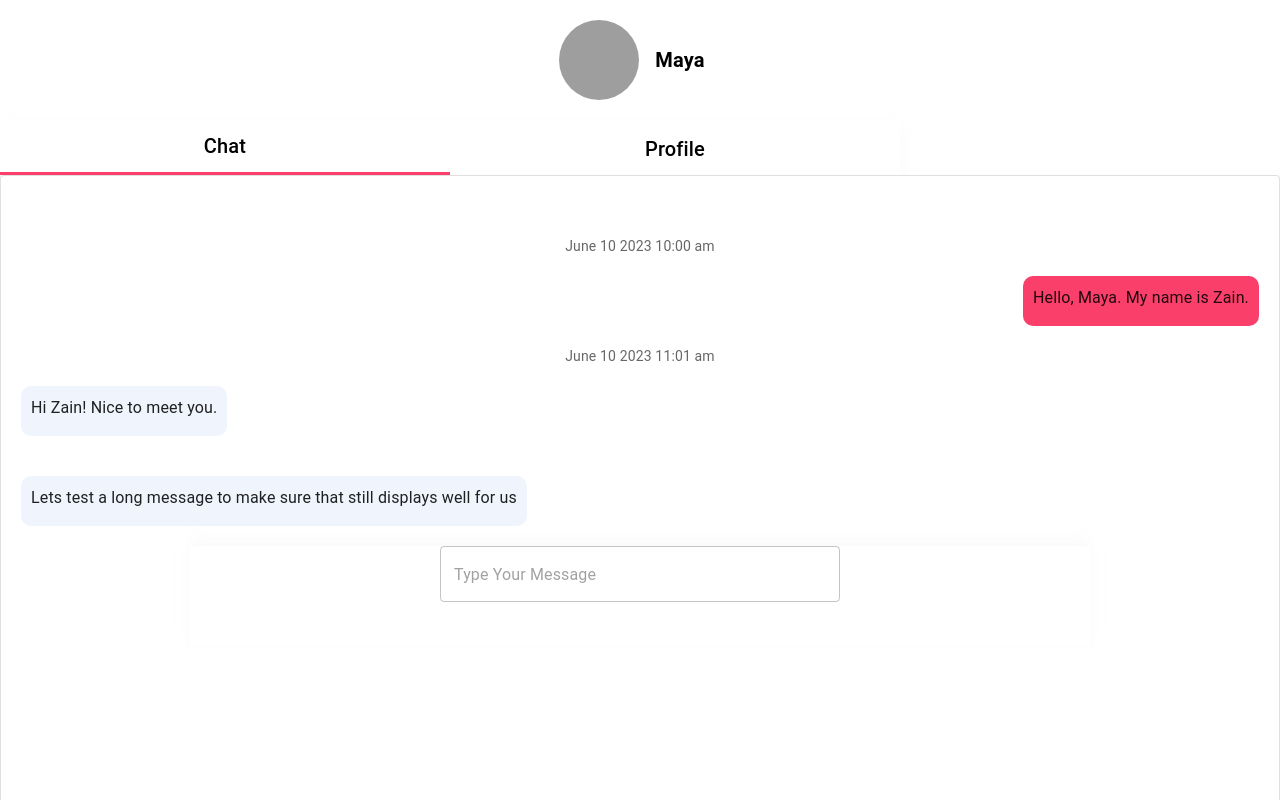
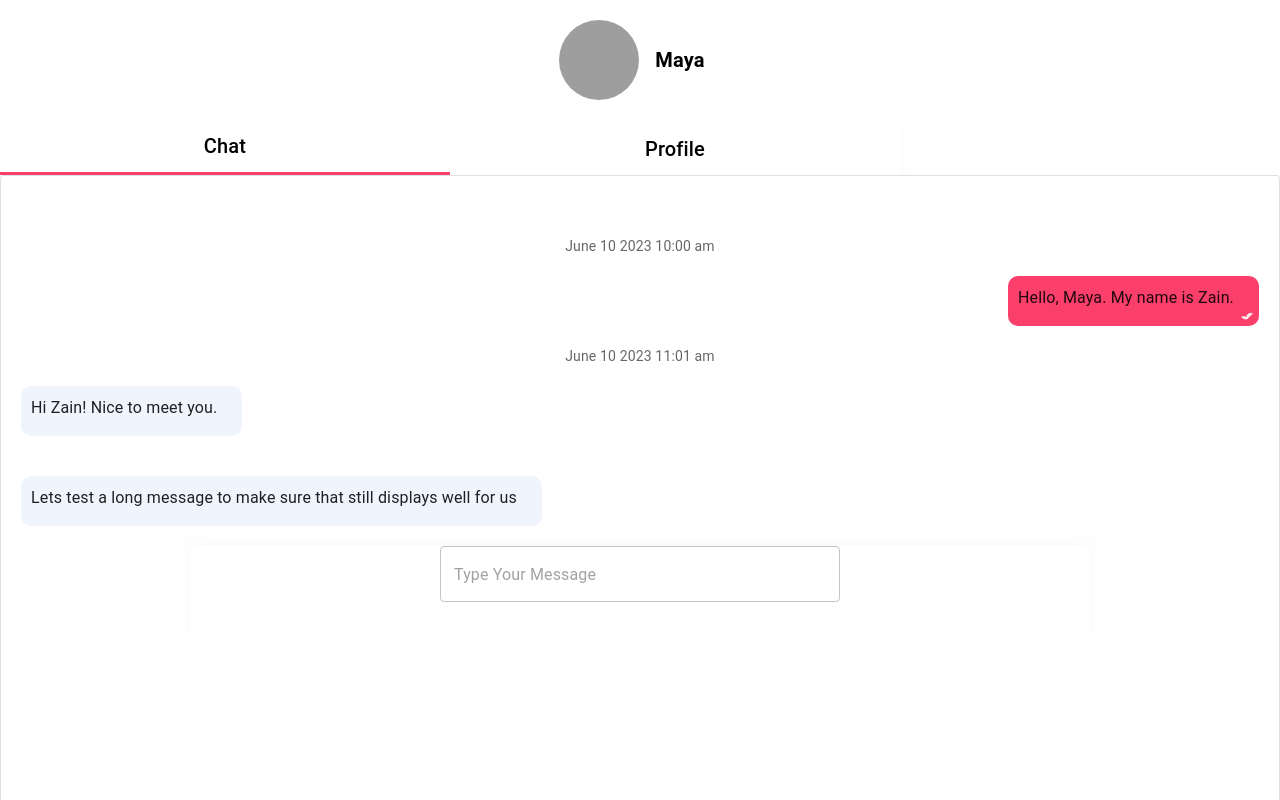
Before and after one commit to jxc136/Muzz-Chat, a React (Create React App) app: page / in a window 1280 px wide. Shown: the top 800 px of the page. Built offline with nearby package versions, Linux system fonts and the light colour scheme; grey boxes are pictures that could not be loaded.

Commit message:
add logic to display one or two ticks according to if a message is read or not

```diff
--- a/package.json
+++ b/package.json
@@ -5,6 +5,7 @@
   "dependencies": {
     "@emotion/react": "^11.11.1",
     "@emotion/styled": "^11.11.0",
+    "@mui/icons-material": "^5.11.16",
     "@mui/material": "^5.13.4",
     "@testing-library/jest-dom": "^5.16.5",
     "@testing-library/react": "^13.4.0",
--- a/src/components/Chatwindow.tsx
+++ b/src/components/Chatwindow.tsx
@@ -55,8 +55,8 @@ const ChatWindow = () =>  {
          const showTimeStamp: boolean = !previousPost || (timeDifference !== null && timeDifference > 3600000);
 
          const sameAuthor = previousPost ? post.author === previousPost.author : false;
-         const margin = (sameAuthor && timeDifference !== null && timeDifference < 20000) ? '5px' : '20px';
-        return post.author === activeUserName ? <UserChatBubble message={post.message} key={post.message} margin={margin} showTimeStamp={showTimeStamp} timestamp={formatTimestamp(post.timestamp)} /> : <OtherUserChatBubble message={post.message} key={post.message} showTimeStamp={showTimeStamp} margin={margin} timestamp={formatTimestamp(post.timestamp)}/>
+         const margin = (sameAuthor && timeDifference !== null && timeDifference < 20000) ? '0' : '20px';
+        return post.author === activeUserName ? <UserChatBubble message={post.message} key={post.message} margin={margin} showTimeStamp={showTimeStamp} read={post.read} timestamp={formatTimestamp(post.timestamp)} /> : <OtherUserChatBubble message={post.message} key={post.message} showTimeStamp={showTimeStamp} margin={margin} timestamp={formatTimestamp(post.timestamp)}/>
       })}
      <MessageInput />
     </Paper></>
--- a/src/components/Otheruserchatbubble.tsx
+++ b/src/components/Otheruserchatbubble.tsx
@@ -22,12 +22,7 @@ export const OtherUserChatBubble = ({message, timestamp, showTimeStamp, margin}:
       marginLeft: "20px",
       borderRadius: '10px'
     }}>
-      <Typography sx={{
-        padding: '10px'
-      }}>
-
-        {message}
-      </Typography>
+      <Typography sx={{ padding: '10px 25px 10px 10px' }}>{message}</Typography>
     </Box></>
   )
 }
--- a/src/components/Userchatbubble.tsx
+++ b/src/components/Userchatbubble.tsx
@@ -1,36 +1,79 @@
-import { Box, Typography} from '@mui/material/';
-
-
+import { Box, Typography } from '@mui/material/';
+import DoneIcon from '@mui/icons-material/Done';
+import DoneAllIcon from '@mui/icons-material/DoneAll';
 
 export interface UserChatBubbleProps {
   message: string;
   timestamp: string;
-  showTimeStamp:Boolean;
-  margin: string
+  showTimeStamp: Boolean;
+  margin: string;
+  read: boolean
 }
-export const UserChatBubble = ({message, timestamp, showTimeStamp, margin}: UserChatBubbleProps) => {
 
+export const UserChatBubble = ({
+  message,
+  timestamp,
+  showTimeStamp,
+  margin,
+  read
+}: UserChatBubbleProps) => {
   return (
-  <>{showTimeStamp ? <Typography variant="body2" color="textSecondary" sx={{alignSelf: 'center'}}>{`${timestamp}`}</Typography> : null}
+    <>
+      {showTimeStamp ? (
+        <Typography
+          variant="body2"
+          color="textSecondary"
+          sx={{ alignSelf: 'center' }}
+        >
+          {`${timestamp}`}
+        </Typography>
+      ) : null}
 
-  <Box className="user-chat-bubble" sx={{
+      <Box
+        className="user-chat-bubble"
+        sx={{
           alignSelf: 'flex-end',
           backgroundColor: '#FB3F6B',
           minHeight: '50px',
           maxWidth: '600px',
           marginTop: margin,
-      marginBottom: "20px",
-      marginRight: "20px",
-      marginLeft: "20px",
-      borderRadius: '10px'
-    }}>
-      <Typography sx={{
-        padding: '10px'
-      }}>
-        {message}
-      </Typography>
-    </Box></>
-  )
-}
+          marginBottom: '20px',
+          marginRight: '20px',
+          marginLeft: '20px',
+          borderRadius: '10px',
+          position: 'relative',
+        }}
+      >
+        <Typography sx={{ padding: '10px 25px 10px 10px' }}>{message}</Typography>
+        {read ? <DoneAllIcon
+          sx={{
+            fontSize: '12px',
+            color: 'white',
+            position: 'absolute',
+            bottom: '4px',
+            right: '6px',
+          }}
+        />: <DoneIcon
+          sx={{
+            fontSize: '12px',
+            color: 'white',
+            position: 'absolute',
+            bottom: '4px',
+            right: '6px',
+          }}
+        />}
+        <DoneIcon
+          sx={{
+            fontSize: '12px',
+            color: 'white',
+            position: 'absolute',
+            bottom: '4px',
+            right: '6px',
+          }}
+        />
+      </Box>
+    </>
+  );
+};
 
 export default UserChatBubble;
--- a/src/store/chatstore.tsx
+++ b/src/store/chatstore.tsx
@@ -21,7 +21,7 @@ export interface Post {
 const initialPosts: Post[] = [
   {
     message: 'Hello, Maya. My name is Zain.',
-    read: false,
+    read: true,
     timestamp: new Date('2023-06-10T10:00:00Z'),
     author: "Zain"
   },
```
Also changed, not shown: 1 other file (tests, documents, lock files or other folders). Lines whose indentation alone changed are shown as unchanged.
